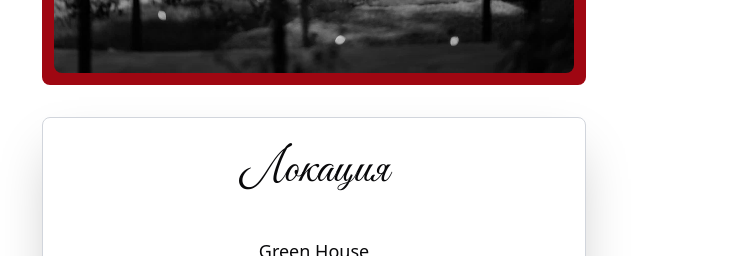
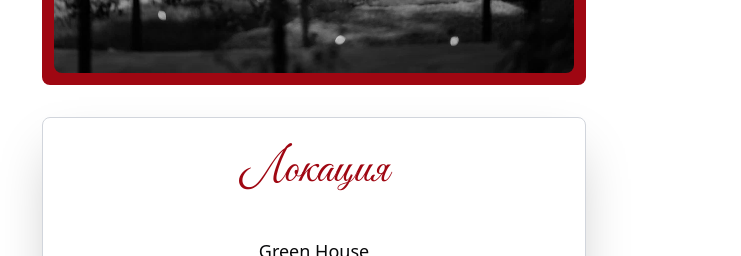
Before and after one commit to LedeuxOff/wedding, a React (Vite) app: page / in a window 1280 px wide. Shown: the part 1900-2156 px from the top of the page, without its empty margins (326-1067 px from the left). Built offline with nearby package versions, Linux system fonts and the light colour scheme.

Commit message:
fix: location color

```diff
--- a/src/ui/location-section/index.tsx
+++ b/src/ui/location-section/index.tsx
@@ -31,7 +31,7 @@ export const LocationSection = () => {
           inView2 ? "opacity-100 translate-x-0" : "opacity-0 translate-x-30"
         }`}
       >
-        <span className="great-vibes text-[48px]">Локация</span>
+        <span className="great-vibes text-[48px] text-red-800">Локация</span>
         <div className="border-b w-full text-center border-gray-300 font-[500] text-[18px]">
           Green House
         </div>
```
